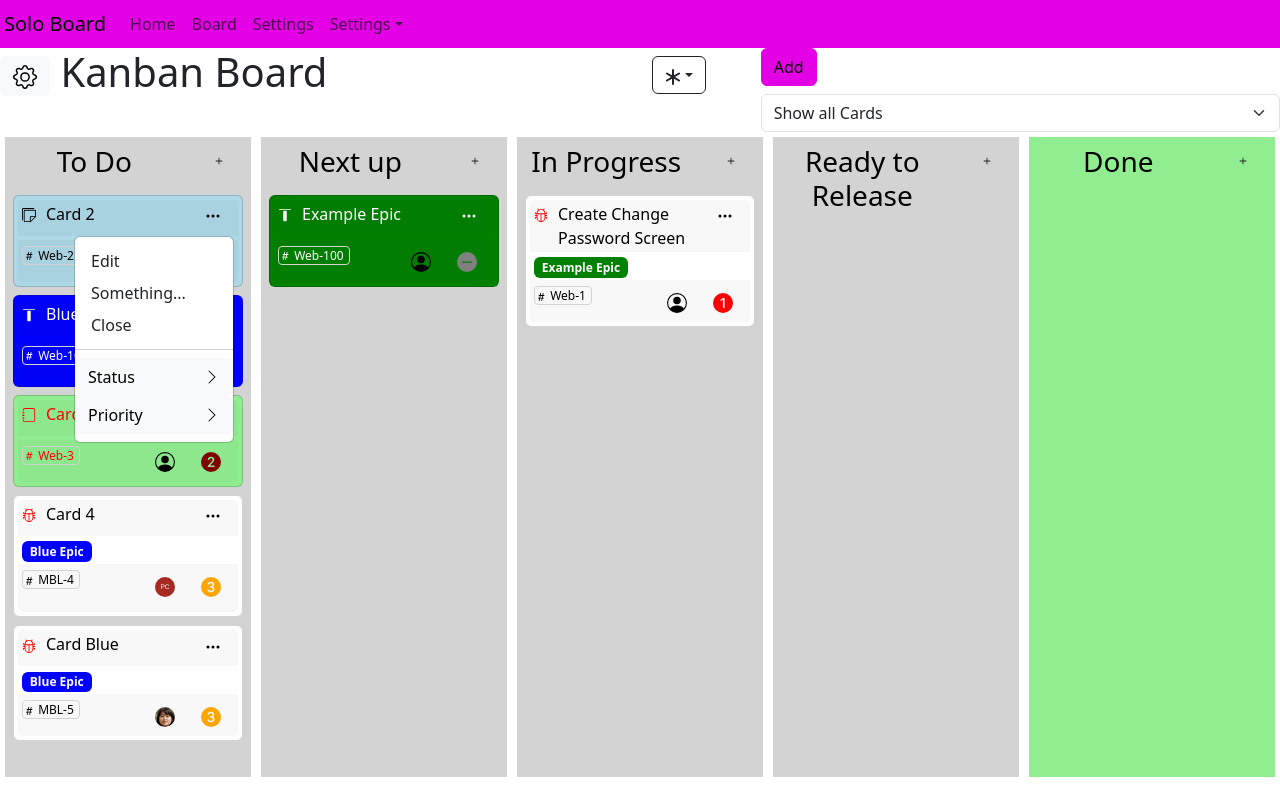
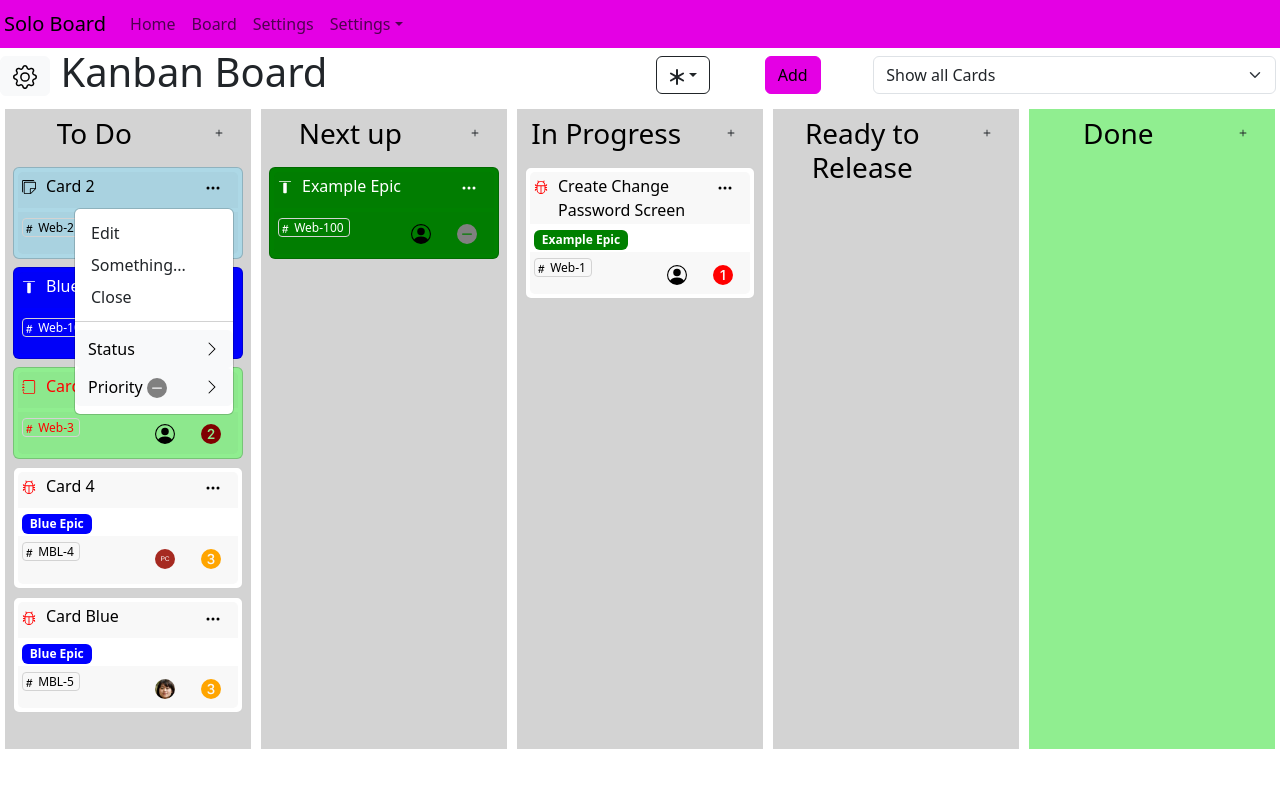
Before and after one commit to cairnsgames/IssueBoard, a React app: page / in a window 1280 px wide. Both pictures are taken after a click on the button 213 px from the left and 217 px from the top of the page. Built offline with nearby package versions, Linux system fonts and the light colour scheme.

Commit message:
Refactor code to make files smaller using external components

```diff
--- /dev/null
+++ b/src/board/PriorityQuickSelect.js
@@ -0,0 +1,23 @@
+import React from "react";
+import { Dropdown } from "react-bootstrap";
+import Priority from "./priority";
+
+const PriorityQuickSelect = ({ setPriority, card }) => {
+  return (
+    <Dropdown style={{ float: "right" }}>
+      <Dropdown.Toggle style={{ backgroundColor: "transparent", borderColor: "transparent" }}>
+        <Priority level={card.priority} />
+      </Dropdown.Toggle>
+      <Dropdown.Menu>
+        <Dropdown.Item onClick={() => setPriority(1)}>Priority 1</Dropdown.Item>
+        <Dropdown.Item onClick={() => setPriority(2)}>Priority 2</Dropdown.Item>
+        <Dropdown.Item onClick={() => setPriority(3)}>Priority 3</Dropdown.Item>
+        <Dropdown.Item onClick={() => setPriority(4)}>Priority 4</Dropdown.Item>
+        <Dropdown.Item onClick={() => setPriority(5)}>Priority 5</Dropdown.Item>
+        <Dropdown.Item onClick={() => setPriority(6)}>Priority 6</Dropdown.Item>
+      </Dropdown.Menu>
+    </Dropdown>
+  );
+};
+
+export default PriorityQuickSelect;
--- /dev/null
+++ b/src/board/SelectEpic.js
@@ -0,0 +1,29 @@
+import React from "react";
+import { Form } from "react-bootstrap";
+import { useBoard } from "../provider/useboard"; // Importing useBoard
+
+const SelectEpic = () => {
+  const { activeEpic, setActiveEpic, epics } = useBoard(); // Accessing values directly from useBoard
+
+  return (
+    <Form.Select
+      value={activeEpic?.id}
+      onChange={(e) => {
+        let valueNum = e.target.value ? parseInt(e.target.value) : 0;
+        const findEpic = epics.find((epic) => epic.id === valueNum);
+        setActiveEpic(findEpic);
+      }}
+    >
+      <option value={0}>Show all Cards</option>
+      {epics.map((epic) => {
+        return (
+          <option value={epic.id} key={epic.id}>
+            {epic.name}
+          </option>
+        );
+      })}
+    </Form.Select>
+  );
+};
+
+export default SelectEpic;
--- /dev/null
+++ b/src/board/StatusDropdown.js
@@ -0,0 +1,34 @@
+import React from "react";
+import { Dropdown } from "react-bootstrap";
+import { ChevronRight } from "react-bootstrap-icons";
+
+const StatusDropdown = ({ columns, setStatus, editCard }) => {
+  return (
+    <Dropdown>
+      <Dropdown.Toggle
+        variant="light"
+        align={"end"}
+        style={{
+          width: "100%",
+          textAlign: "left",
+        }}
+      >
+        <div>
+          Status{" "}
+          <ChevronRight className="mt-1" style={{ float: "right" }} />
+        </div>
+      </Dropdown.Toggle>
+      <Dropdown.Menu>
+        {columns.map((col) => {
+          return (
+            <Dropdown.Item key={col.id} onClick={() => setStatus(col.id)}>
+              {col.name}
+            </Dropdown.Item>
+          );
+        })}
+      </Dropdown.Menu>
+    </Dropdown>
+  );
+};
+
+export default StatusDropdown;
--- a/src/board/boardheader.js
+++ b/src/board/boardheader.js
@@ -1,16 +1,16 @@
-import { Button, Col, Form, Row } from "react-bootstrap";
+import { Button, Col, Row } from "react-bootstrap";
 import { useBoard } from "../provider/useboard";
 import { Gear } from "react-bootstrap-icons";
 import TypeSelector from "./typeselector";
+import SelectEpic from "./SelectEpic"; // Importing the new component
 
 const BoardHeader = () => {
   const {
     board,
-    epics,
-    activeEpic,
-    setActiveEpic,
     activeSearch,
-    setActiveSearch,addCard, setActiveCard
+    setActiveSearch,
+    addCard,
+    setActiveCard,
   } = useBoard();
 
   const selectCardType = (type) => {
@@ -26,7 +26,7 @@ const BoardHeader = () => {
   return (
     <div className="board-header">
       <Row>
-        <Col xs={12} md={6}>
+        <Col xs={12} lg={6}>
           <h1>
             <Button
               onClick={() => {
@@ -39,13 +39,13 @@ const BoardHeader = () => {
             {board.name}
           </h1>
         </Col>
-        <Col xs={2} md={1} className="mt-2">
+        <Col xs={2} lg={1} className="mt-2 ms-1">
           <TypeSelector
             selectedType={activeSearch.type}
             onSelect={selectCardType}
           />
         </Col>
-        <Col xs={10} md={5}>
+        <Col xs={2} lg={1} className="mt-2">
           <Button
             onClick={() => {
               const newCard = addCard();
@@ -54,36 +54,10 @@ const BoardHeader = () => {
           >
             Add
           </Button>
-          <Form.Select
-            className="mt-2"
-            value={activeEpic?.id}
-            onChange={(e) => {
-              let valueNum = e.target.value ? parseInt(e.target.value) : 0;
-              const findEpic = epics.find((epic) => epic.id === valueNum);
-              setActiveEpic(findEpic);
-            }}
-          >
-            <option value={0}>Show all Cards</option>
-            {epics.map((epic) => {
-              return (
-                <option value={epic.id} key={epic.id}>
-                  {epic.name}
-                </option>
-              );
-            })}
-          </Form.Select>
         </Col>
-        {/* <Col>
-          <Form.Check // prettier-ignore
-            type="checkbox"
-            label="Show Epics"
-            checked={board.includeEpics}
-            onChange={(e) => {
-              console.log("Include Epics Check box changed", e.target.value);
-              setBoard({ ...board, includeEpics: e.target.checked });
-            }}
-          />
-        </Col> */}
+        <Col className="mt-2 me-1">
+          <SelectEpic /> {/* Using the new component without props */}
+        </Col>
       </Row>
     </div>
   );
--- /dev/null
+++ b/src/board/prioritydropdown.js
@@ -0,0 +1,34 @@
+import React from "react";
+import { Dropdown } from "react-bootstrap";
+import { ChevronRight } from "react-bootstrap-icons";
+import Priority from "./priority";
+
+const PriorityDropdown = ({ currentPriority, setPriority }) => {
+  return (
+    <Dropdown>
+      <Dropdown.Toggle
+        variant="light"
+        align={"end"}
+        style={{
+          width: "100%",
+          textAlign: "left",
+        }}
+      >
+        <div>
+          Priority{" "}
+          <ChevronRight className="mt-1" style={{ float: "right" }} />
+          <Priority level={currentPriority} />
+        </div>
+      </Dropdown.Toggle>
+      <Dropdown.Menu>
+        {[1, 2, 3, 4, 5, 6].map((level) => (
+          <Dropdown.Item key={level} onClick={() => setPriority(level)}>
+            Priority {level}
+          </Dropdown.Item>
+        ))}
+      </Dropdown.Menu>
+    </Dropdown>
+  );
+};
+
+export default PriorityDropdown;
--- a/src/board/taskcard.js
+++ b/src/board/taskcard.js
@@ -6,12 +6,15 @@ import {
   PersonCircle,
   ThreeDots,
 } from "react-bootstrap-icons";
+import PriorityDropdown from "./prioritydropdown";
 import Priority from "./priority";
 import { useBoard } from "../provider/useboard";
 import { IssueIcon } from "../utils/icons";
 import HashLink from "../components/hashlink";
 import Avatar from "react-avatar";
 import CardPerson from "./cardperson";
+import StatusDropdown from "./StatusDropdown"; // Importing the new component
+import PriorityQuickSelect from "./PriorityQuickSelect"; // Importing the new component
 
 const TaskCard = (props) => {
   const {
@@ -25,12 +28,9 @@ const TaskCard = (props) => {
     onDrop,
     onEditCard,
   } = props;
-  const { id, name, col } = card;
-
   const { updateCard, columns } = useBoard();
 
   const dragStart = (e) => {
-    // e.dataTransfer.setData("card", JSON.stringify(card));
     if (onDragStart) {
       onDragStart(e, card);
     }
@@ -131,79 +131,13 @@ const TaskCard = (props) => {
               </Dropdown.Toggle>
 
               <Dropdown.Menu>
-                <Dropdown.Item onClick={editCard}>Edit</Dropdown.Item>
+                <Dropdown.Item href={`#board/card?id=${card.id}`}>Edit</Dropdown.Item>
                 <Dropdown.Item href="#/action-2">Something...</Dropdown.Item>
                 <Dropdown.Item href="#/action-3">Close</Dropdown.Item>
 
                 <Dropdown.Divider />
-                <Dropdown>
-                  <Dropdown.Toggle
-                    variant="light"
-                    align={"end"}
-                    style={{
-                      width: "100%",
-                      textAlign: "left",
-                    }}
-                  >
-                    <div>
-                      Status{" "}
-                      <ChevronRight
-                        className="mt-1"
-                        style={{ float: "right" }}
-                      />
-                    </div>
-                  </Dropdown.Toggle>
-                  <Dropdown.Menu>
-                    {columns.map((col) => {
-                      return (
-                        <Dropdown.Item
-                          key={col.id}
-                          onClick={() => setStatus(col.id)}
-                        >
-                          {col.name}
-                        </Dropdown.Item>
-                      );
-                    })}
-                  </Dropdown.Menu>
-                </Dropdown>
-                <Dropdown>
-                  <Dropdown.Toggle
-                    variant="light"
-                    align={"end"}
-                    style={{
-                      width: "100%",
-                      textAlign: "left",
-                    }}
-                  >
-                    <div>
-                      Priority{" "}
-                      <ChevronRight
-                        className="mt-1"
-                        style={{ float: "right" }}
-                      />
-                    </div>
-                  </Dropdown.Toggle>
-                  <Dropdown.Menu>
-                    <Dropdown.Item onClick={() => setPriority(1)}>
-                      Priority 1
-                    </Dropdown.Item>
-                    <Dropdown.Item onClick={() => setPriority(2)}>
-                      Priority 2
-                    </Dropdown.Item>
-                    <Dropdown.Item onClick={() => setPriority(3)}>
-                      Priority 3
-                    </Dropdown.Item>
-                    <Dropdown.Item onClick={() => setPriority(4)}>
-                      Priority 4
-                    </Dropdown.Item>
-                    <Dropdown.Item onClick={() => setPriority(5)}>
-                      Priority 5
-                    </Dropdown.Item>
-                    <Dropdown.Item onClick={() => setPriority(6)}>
-                      Priority 6
-                    </Dropdown.Item>
-                  </Dropdown.Menu>
-                </Dropdown>
+                <StatusDropdown columns={columns} setStatus={setStatus} editCard={editCard} /> {/* Using the new component */}
+                <PriorityDropdown currentPriority={card.priority} setPriority={setPriority} />
               </Dropdown.Menu>
             </Dropdown>
           </Col>
@@ -233,31 +167,7 @@ const TaskCard = (props) => {
         >
           <Hash /> {card.prefix}-{card.id}
         </span>
-        <Dropdown style={{float:"right"}}>
-          <Dropdown.Toggle style={{backgroundColor:"transparent", borderColor: "transparent"}}>
-            <Priority level={card.priority} />
-          </Dropdown.Toggle>
-          <Dropdown.Menu>
-            <Dropdown.Item onClick={() => setPriority(1)}>
-              Priority 1
-            </Dropdown.Item>
-            <Dropdown.Item onClick={() => setPriority(2)}>
-              Priority 2
-            </Dropdown.Item>
-            <Dropdown.Item onClick={() => setPriority(3)}>
-              Priority 3
-            </Dropdown.Item>
-            <Dropdown.Item onClick={() => setPriority(4)}>
-              Priority 4
-            </Dropdown.Item>
-            <Dropdown.Item onClick={() => setPriority(5)}>
-              Priority 5
-            </Dropdown.Item>
-            <Dropdown.Item onClick={() => setPriority(6)}>
-              Priority 6
-            </Dropdown.Item>
-          </Dropdown.Menu>
-        </Dropdown>
+        <PriorityQuickSelect setPriority={setPriority} card={card} />
         <CardPerson card={card} id={card.person} onSelect={setCardAssignee} />
       </Card.Footer>
     </Card>
```
